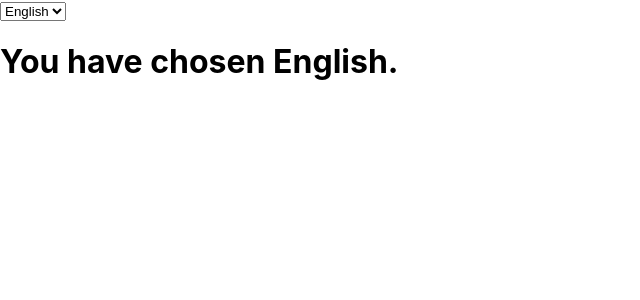
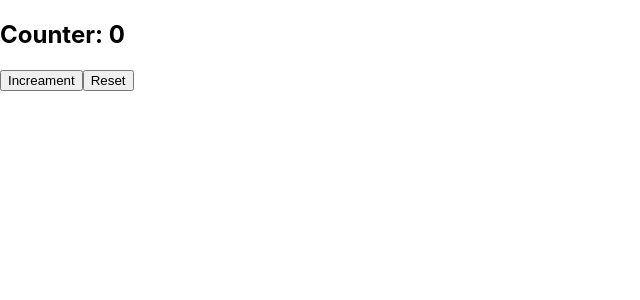
Before and after one commit to thaliagit/my-app, a React (Create React App) app: page / in a window 1280 px wide. Shown: the top 300 px of the page, without its empty margins (0-640 px from the left). Built offline with nearby package versions, Linux system fonts and the light colour scheme.

Commit message:
exercise 30 completed

```diff
--- a/src/App.js
+++ b/src/App.js
@@ -3,6 +3,7 @@ import './App.css';
 import React from 'react';
 import { LanguageContext } from './components/LanguageContext';
 import DisplayLanguage from './components/DisplayLanguage';
+import HookCounter from './components/HookCounter';
 
 class App extends React.Component {
 
@@ -19,13 +20,14 @@ class App extends React.Component {
   render(){
   return (
     <>
-    <select value={this.state.language} onChange={this.handleLanguageChange}>
+    {/* <select value={this.state.language} onChange={this.handleLanguageChange}>
       <option value="en">English</option>
       <option value="gr">Greek</option>
     </select>
       <LanguageContext.Provider value={this.state.language}>
         <DisplayLanguage />
-      </LanguageContext.Provider>
+      </LanguageContext.Provider> */}
+      <HookCounter />
     </>
   );
   }
--- /dev/null
+++ b/src/components/HookCounter.jsx
@@ -0,0 +1,19 @@
+import React, { useState } from 'react'
+
+export default function HookCounter({ initialValue = 0 }) {
+  const [counter, setCounter ] = useState(initialValue)
+
+  function handleCounterIncr(){
+    setCounter(() => counter + 1)
+  }
+  function handleCounterReset(){
+    setCounter(initialValue)
+  }
+    return (
+    <div>
+        <h2>Counter: {counter}</h2>
+        <button onClick={handleCounterIncr}>Increament</button>
+        <button onClick={handleCounterReset}>Reset</button>
+    </div>
+  )
+}
```
